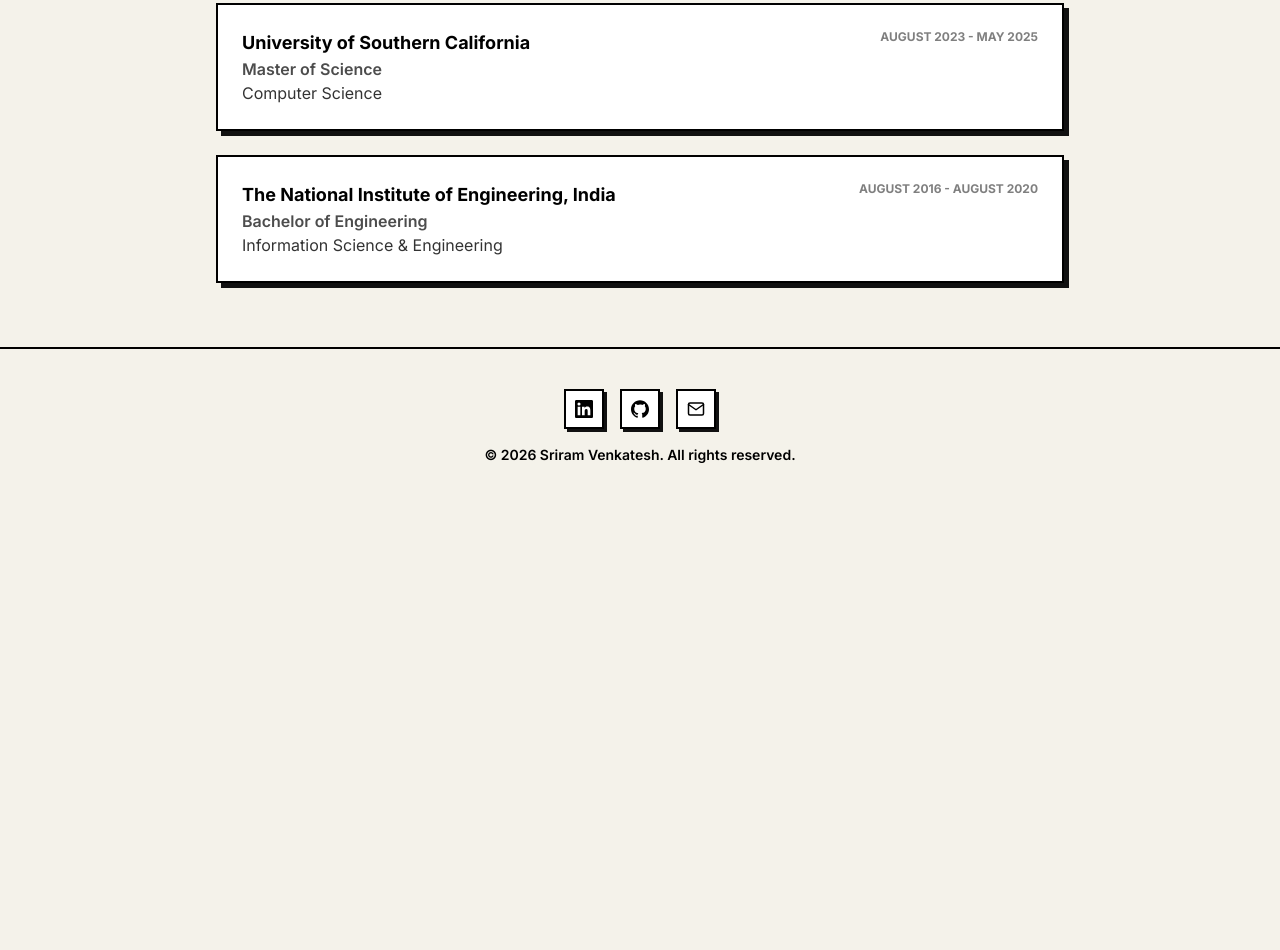
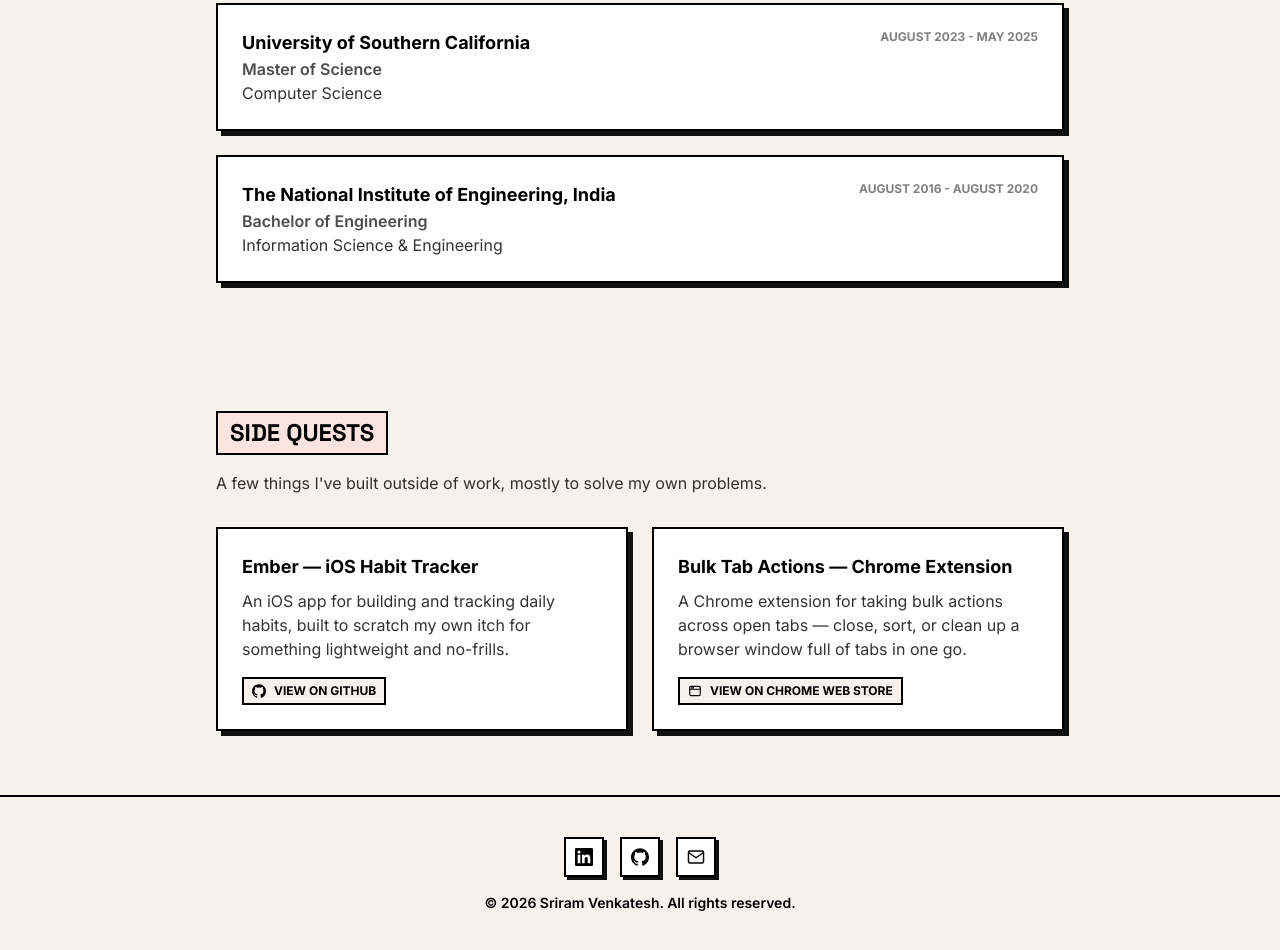
Before and after one commit to sriramv-98/sriramv-98.github.io, an Astro site: page / in a window 1280 px wide. Shown: the part 1418-2368 px from the top of the page. Before the commit the page ends 1923 px from the top, so only its background shows below. Built offline with nearby package versions, Linux system fonts and the light colour scheme; Astro itself is replaced by a stand-in of ours.

Commit message:
Add Side Quests section with Ember (iOS habit tracker) and Bulk Tab Actions (Chrome extension)

```diff
--- a/src/components/Nav.astro
+++ b/src/components/Nav.astro
@@ -3,6 +3,7 @@ const links = [
   { href: '/', label: 'Home' },
   { href: '/#experience', label: 'Experience' },
   { href: '/#education', label: 'Education' },
+  { href: '/#side-quests', label: 'Side Quests' },
   { href: '/blog', label: 'Blog' },
 ];
 ---
--- a/src/pages/index.astro
+++ b/src/pages/index.astro
@@ -17,6 +17,25 @@ const experience = [
     period: 'August 2020 - July 2023',
     description:
       'Full stack developer building applications on the Angular-Spring Boot tech stack catering to HR use cases, with a focus on data privacy and secure handling of employee information.',
+  },
+];
+
+const projects = [
+  {
+    title: 'Ember — iOS Habit Tracker',
+    description:
+      'An iOS app for building and tracking daily habits, built to scratch my own itch for something lightweight and no-frills.',
+    href: 'https://github.com/sriramv-98/ember',
+    linkLabel: 'View on GitHub',
+    icon: 'github',
+  },
+  {
+    title: 'Bulk Tab Actions — Chrome Extension',
+    description:
+      'A Chrome extension for taking bulk actions across open tabs — close, sort, or clean up a browser window full of tabs in one go.',
+    href: 'https://chromewebstore.google.com/detail/bulk-tab-actions/fkpobdlncigkjgfdjjkeibcmkbepffhc?utm_source=item-share-cb',
+    linkLabel: 'View on Chrome Web Store',
+    icon: 'browser',
   },
 ];
 
@@ -139,6 +158,46 @@ const education = [
         ))}
       </div>
     </section>
+
+    <!-- Side Quests -->
+    <section id="side-quests" class="py-16">
+      <h2 class="font-display inline-block border-2 border-black bg-accent-soft px-3 py-1 text-2xl font-bold uppercase">
+        Side Quests
+      </h2>
+      <p class="mt-4 max-w-2xl text-black/80">
+        A few things I've built outside of work, mostly to solve my own problems.
+      </p>
+      <div class="mt-8 grid gap-6 sm:grid-cols-2">
+        {projects.map((project) => (
+          <a
+            href={project.href}
+            target="_blank"
+            rel="noopener noreferrer"
+            class="shadow-brutal group flex flex-col justify-between border-2 border-black bg-white p-6 transition-transform hover:translate-x-[3px] hover:translate-y-[3px] hover:bg-accent-soft hover:shadow-none"
+          >
+            <div>
+              <h3 class="text-lg font-bold text-black">{project.title}</h3>
+              <p class="mt-2 text-black/80">{project.description}</p>
+            </div>
+            <div class="mt-4 inline-flex w-fit items-center gap-2 border-2 border-black bg-[#f4f2ea] px-2 py-1 text-xs font-bold uppercase">
+              {project.icon === 'github' ? (
+                <svg xmlns="http://www.w3.org/2000/svg" viewBox="0 0 24 24" width="14" height="14" fill="currentColor" aria-hidden="true">
+                  <path d="M12 .297c-6.63 0-12 5.373-12 12 0 5.303 3.438 9.8 8.205 11.385.6.113.82-.258.82-.577 0-.285-.01-1.04-.015-2.04-3.338.724-4.042-1.61-4.042-1.61-.546-1.385-1.333-1.754-1.333-1.754-1.089-.744.083-.729.083-.729 1.205.084 1.84 1.237 1.84 1.237 1.07 1.834 2.807 1.304 3.492.997.108-.775.418-1.305.762-1.605-2.665-.303-5.466-1.332-5.466-5.93 0-1.31.469-2.38 1.236-3.22-.124-.303-.535-1.523.117-3.176 0 0 1.008-.322 3.301 1.23a11.5 11.5 0 0 1 3.003-.404c1.02.005 2.047.138 3.006.404 2.29-1.552 3.297-1.23 3.297-1.23.653 1.653.242 2.873.118 3.176.77.84 1.235 1.91 1.235 3.22 0 4.61-2.807 5.624-5.48 5.921.43.372.823 1.102.823 2.222 0 1.604-.014 2.896-.014 3.286 0 .32.216.694.825.576C20.565 22.092 24 17.592 24 12.297c0-6.627-5.373-12-12-12"/>
+                </svg>
+              ) : (
+                <svg xmlns="http://www.w3.org/2000/svg" viewBox="0 0 24 24" width="14" height="14" fill="none" stroke="currentColor" stroke-width="2" stroke-linecap="round" stroke-linejoin="round" aria-hidden="true">
+                  <rect x="3" y="4" width="18" height="16" rx="2"/>
+                  <path d="M3 9h18"/>
+                  <circle cx="6.5" cy="6.5" r="0.5" fill="currentColor"/>
+                  <circle cx="9" cy="6.5" r="0.5" fill="currentColor"/>
+                </svg>
+              )}
+              {project.linkLabel}
+            </div>
+          </a>
+        ))}
+      </div>
+    </section>
   </main>
 
   <Footer />
```
